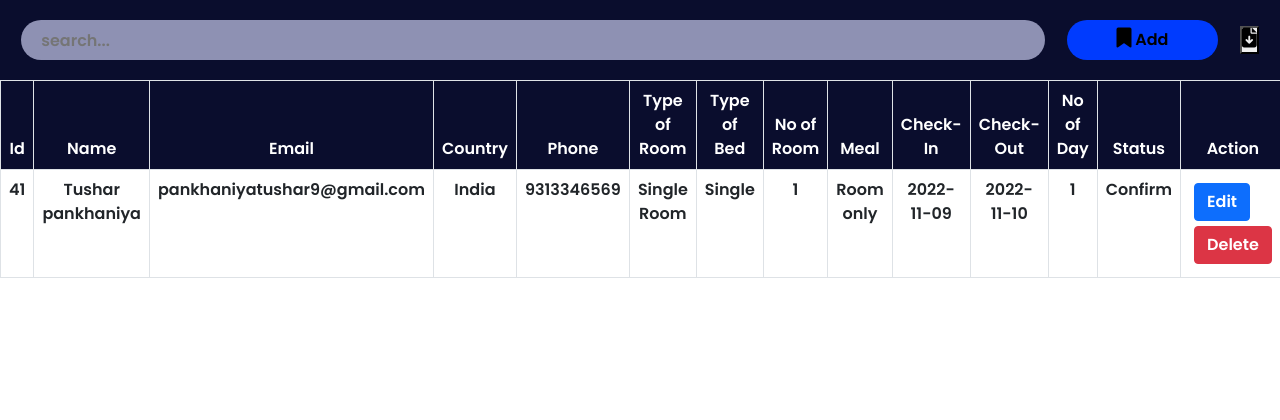
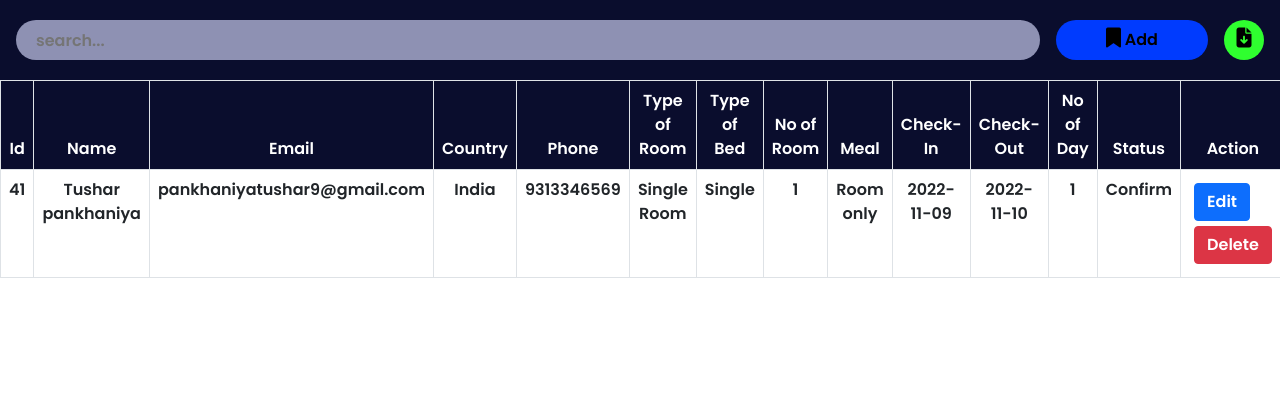
Before and after one commit to tushar-2223/Hotel-Management-System, a PHP site: page /hotelmanage_system/admin/roombook.php in a window 1280 px wide. Shown: the top 420 px of the page. Run offline with PHP 8.4, Linux system fonts and the light colour scheme; data comes from the database, SQL or seed files in the repository.

Commit message:
Update roombook.css

```diff
--- a/admin/css/roombook.css
+++ b/admin/css/roombook.css
@@ -59,6 +59,15 @@ i{
 }
 #adduser:hover{
     background-color: rgba(0, 17, 255, 0.733);
+}
+
+.exportexcel{
+    height: 40px;
+    width: 40px;
+    background-color: rgb(47, 255, 47);
+    border: none;
+    border-radius: 50%;
+    /* padding: 0 40px; */
 }
 
 /* guest panel */
```
